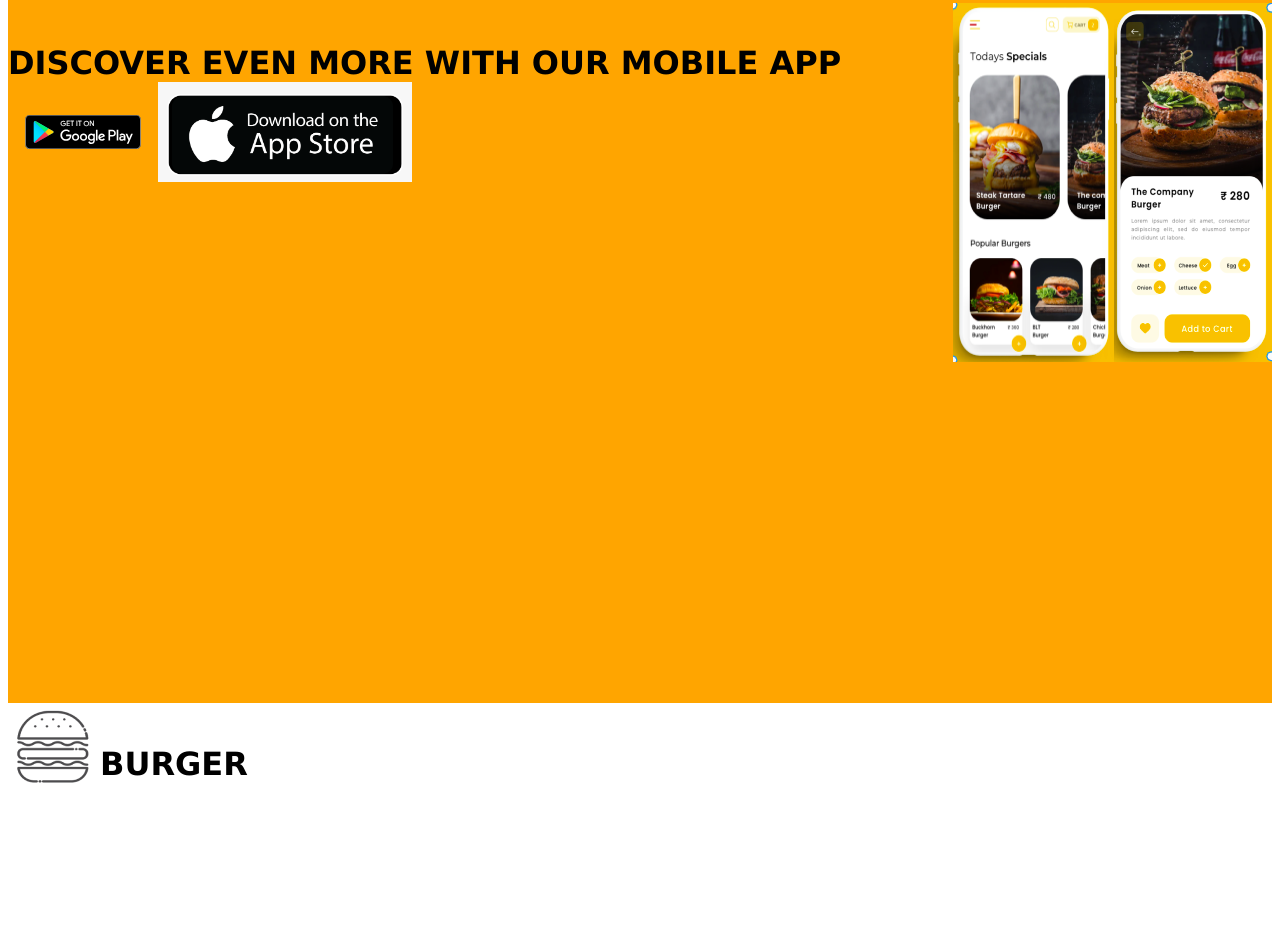
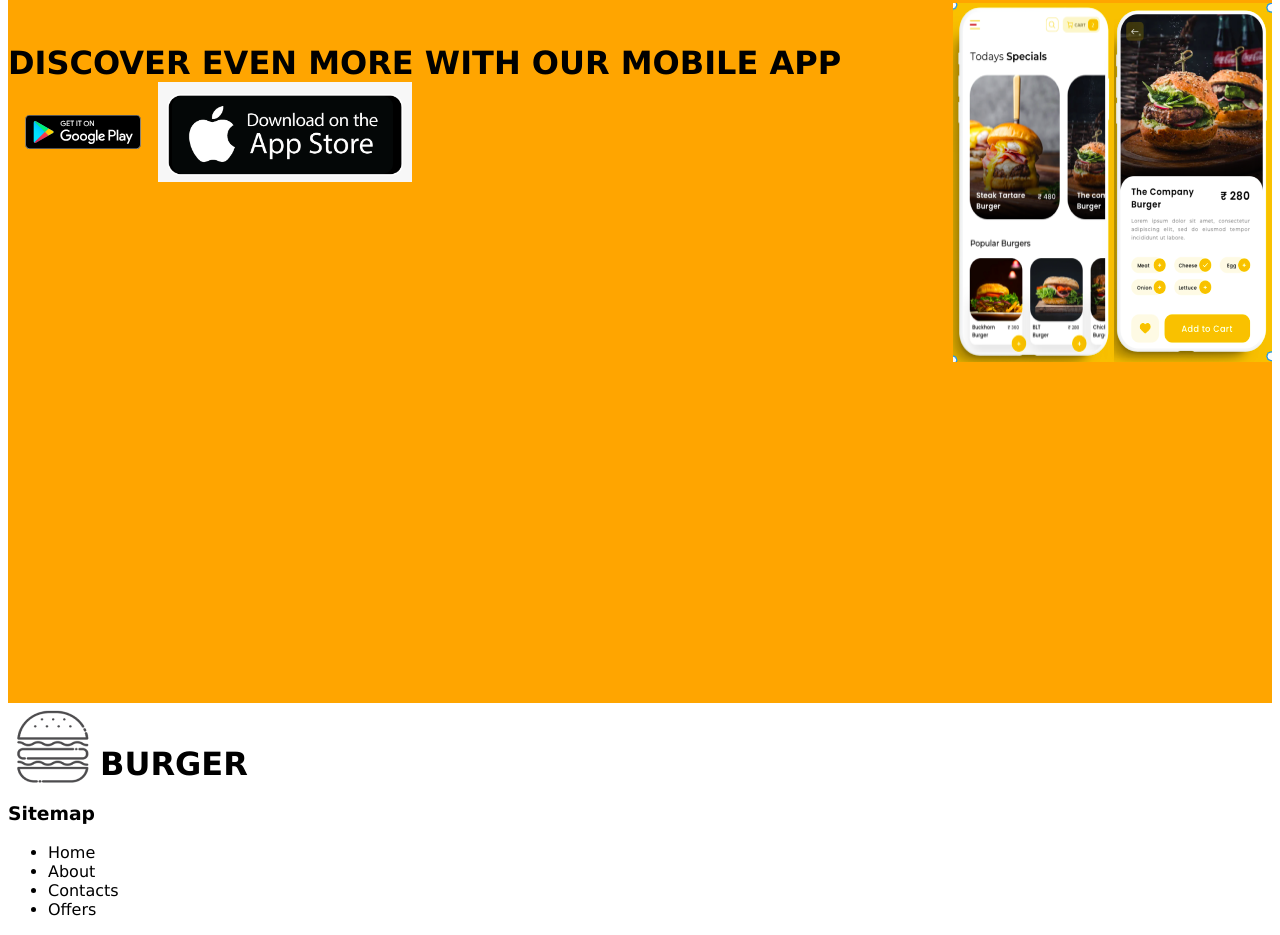
Before and after one commit to KellyKiiru/IPtrial10, a plain HTML site: page index.html in a window 1280 px wide. Shown: the part 2539-3474 px from the top of the page. Before the commit the page ends 3331 px from the top, so only its background shows below. Drawn offline with Linux system fonts and the light colour scheme.

Commit message:
addd h3 and ul

```diff
--- a/index.html
+++ b/index.html
@@ -98,6 +98,15 @@
         <img src="logo.png" alt="logo">
         <h1 id="burgerlogo">BURGER</h1>
     </div>
+    <div>
+        <h3>Sitemap</h3>
+        <ul class="li">
+            <li>Home</li>
+            <li>About</li>
+            <li>Contacts</li>
+            <li>Offers</li>
+        </ul>
+    </div>
 </footer>
 </body>
 </html>
```
